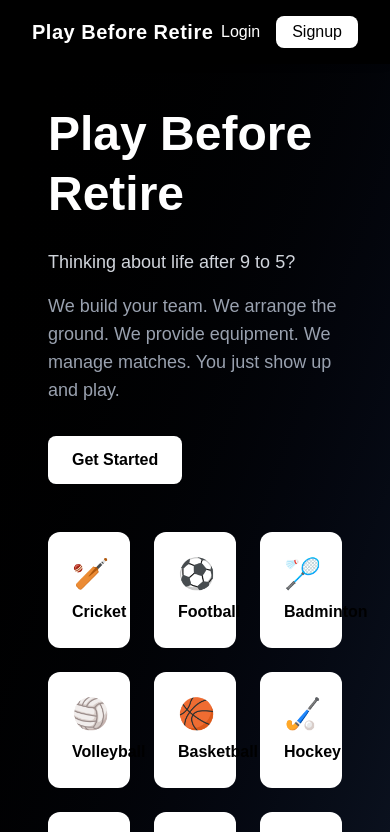
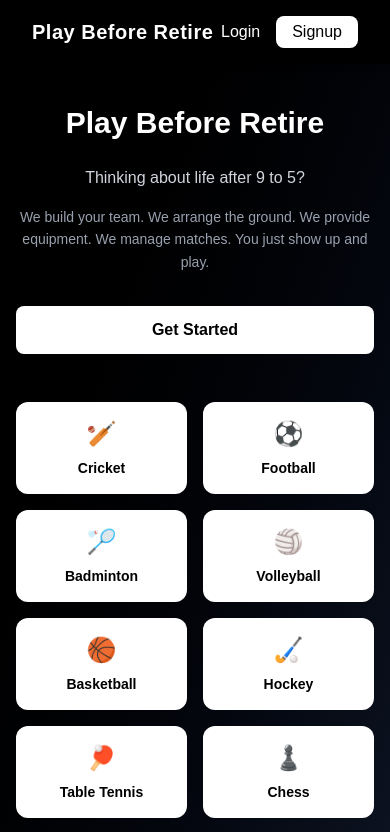
Before and after one commit to krishna12008/playbeforeretire, a Next.js app in the folder frontend/: page / in a window 390 px wide. Shown: the top 832 px of the page. Built offline with nearby package versions, Linux system fonts and the light colour scheme; no server answers.

Commit message:
Mobile Friendly Edit

```diff
--- a/frontend/app/page.tsx
+++ b/frontend/app/page.tsx
@@ -21,28 +21,22 @@ export default function Landing() {
   const router = useRouter()
 
   return (
-    /* REMOVED pt-20 here */
     <div className="relative min-h-screen bg-gradient-to-br from-black to-gray-900 text-white">
 
-      {/* TOP RIGHT NAV BUTTONS */}
-      <div className="absolute top-6 right-8 flex gap-4">
-        {/* Buttons go here */}
-      </div>
-
-      {/* HERO SECTION - CHANGED py-20 to pt-10 pb-20 to reduce top gap */}
-      <div className="flex flex-col md:flex-row items-center justify-between px-12 pt-10 pb-20">
+      {/* HERO SECTION */}
+      <div className="flex flex-col lg:flex-row items-center justify-between px-4 sm:px-8 lg:px-16 pt-10 pb-16 gap-12">
 
         {/* LEFT CONTENT */}
-        <div className="max-w-xl">
-          <h1 className="text-5xl font-bold mb-6 leading-tight">
+        <div className="max-w-xl text-center lg:text-left">
+          <h1 className="text-3xl sm:text-4xl lg:text-5xl font-bold mb-6 leading-tight">
             Play Before Retire
           </h1>
 
-          <p className="text-lg text-gray-300 mb-4">
+          <p className="text-base sm:text-lg text-gray-300 mb-4">
             Thinking about life after 9 to 5?
           </p>
 
-          <p className="text-lg text-gray-400 mb-8">
+          <p className="text-sm sm:text-lg text-gray-400 mb-8 leading-relaxed">
             We build your team.
             We arrange the ground.
             We provide equipment.
@@ -52,22 +46,26 @@ export default function Landing() {
 
           <button
             onClick={() => router.push("/sports")}
-            className="bg-white text-black px-6 py-3 rounded-lg font-semibold hover:bg-gray-200 transition"
+            className="bg-white text-black px-6 py-3 rounded-lg font-semibold hover:bg-gray-200 transition w-full sm:w-auto"
           >
             Get Started
           </button>
         </div>
 
         {/* SPORTS GRID */}
-        <div className="grid grid-cols-3 gap-6 mt-12 md:mt-0">
+        <div className="grid grid-cols-2 sm:grid-cols-3 gap-4 sm:gap-6 w-full max-w-lg">
           {sports.map((sport) => (
             <div
               key={sport.slug}
               onClick={() => router.push("/sports")}
-              className="bg-white text-black p-6 rounded-xl text-center font-semibold hover:scale-105 transition cursor-pointer"
+              className="bg-white text-black p-4 sm:p-6 rounded-xl text-center font-semibold hover:scale-105 transition cursor-pointer"
             >
-              <div className="text-3xl mb-2">{sport.icon}</div>
-              {sport.name}
+              <div className="text-2xl sm:text-3xl mb-2">
+                {sport.icon}
+              </div>
+              <div className="text-sm sm:text-base">
+                {sport.name}
+              </div>
             </div>
           ))}
         </div>
--- a/frontend/app/sports/page.tsx
+++ b/frontend/app/sports/page.tsx
@@ -2,7 +2,6 @@
 
 import { useRouter } from "next/navigation"
 import { supabase } from "@/lib/supabase-client"
-
 
 const sportsList = [
   "Cricket",
@@ -33,28 +32,27 @@ const handleRegister = async (type: "individual" | "team") => {
     router.push(`/register-match?type=${type}`)
   }
 
+  return (
+    <div className="min-h-screen bg-gray-100 px-4 sm:px-6 lg:px-10 py-8 space-y-12">
 
-  return (
-    <div className="min-h-screen bg-gray-100 p-10 space-y-14">
-
-      <h1 className="text-4xl font-bold">
+      <h1 className="text-2xl sm:text-3xl lg:text-4xl font-bold">
         Explore Matches & Tournaments
       </h1>
 
       {sportsList.map((sport, index) => (
         <div key={index} className="space-y-6">
 
-          <h2 className="text-2xl font-semibold border-b pb-2">
+          <h2 className="text-xl sm:text-2xl font-semibold border-b pb-2">
             {sport}
           </h2>
 
-          <div className="grid md:grid-cols-2 gap-6">
+          <div className="grid grid-cols-1 md:grid-cols-2 gap-6">
 
             {/* SINGLE MATCH CARD */}
-            <div className="bg-white rounded-2xl shadow-md p-6 hover:shadow-lg transition">
+            <div className="bg-white rounded-2xl shadow-md p-5 sm:p-6 hover:shadow-lg transition">
 
               <div className="flex justify-between items-center mb-4">
-                <h3 className="text-lg font-bold">
+                <h3 className="text-base sm:text-lg font-bold">
                   Single Match
                 </h3>
 
@@ -76,22 +74,21 @@ const handleRegister = async (type: "individual" | "team") => {
                     <p><strong>Venue:</strong> Gomti Nagar, Lucknow</p>
                   </div>
 
-                  <div className="flex gap-4">
+                  {/* Responsive Buttons */}
+                  <div className="flex flex-col sm:flex-row gap-3">
                     <button
                       onClick={() => handleRegister("individual")}
-                    className="bg-black text-white px-4 py-2 rounded-lg text-sm hover:bg-gray-800 transition"
+                      className="bg-black text-white w-full sm:w-auto px-4 py-2 rounded-lg text-sm hover:bg-gray-800 transition"
                     >
                       Register Individual ₹200
                     </button>
 
-
                     <button
                       onClick={() => handleRegister("team")}
-                      className="bg-black text-white px-4 py-2 rounded-lg text-sm hover:bg-gray-800 transition"
+                      className="bg-black text-white w-full sm:w-auto px-4 py-2 rounded-lg text-sm hover:bg-gray-800 transition"
                     >
                       Register Team ₹2000
                     </button>
-
                   </div>
                 </>
               ) : (
@@ -102,10 +99,10 @@ const handleRegister = async (type: "individual" | "team") => {
             </div>
 
             {/* TOURNAMENT CARD */}
-            <div className="bg-white rounded-2xl shadow-md p-6 hover:shadow-lg transition">
+            <div className="bg-white rounded-2xl shadow-md p-5 sm:p-6 hover:shadow-lg transition">
 
               <div className="flex justify-between items-center mb-4">
-                <h3 className="text-lg font-bold">
+                <h3 className="text-base sm:text-lg font-bold">
                   Tournament
                 </h3>
 
```
Lines whose indentation alone changed are shown as unchanged.
